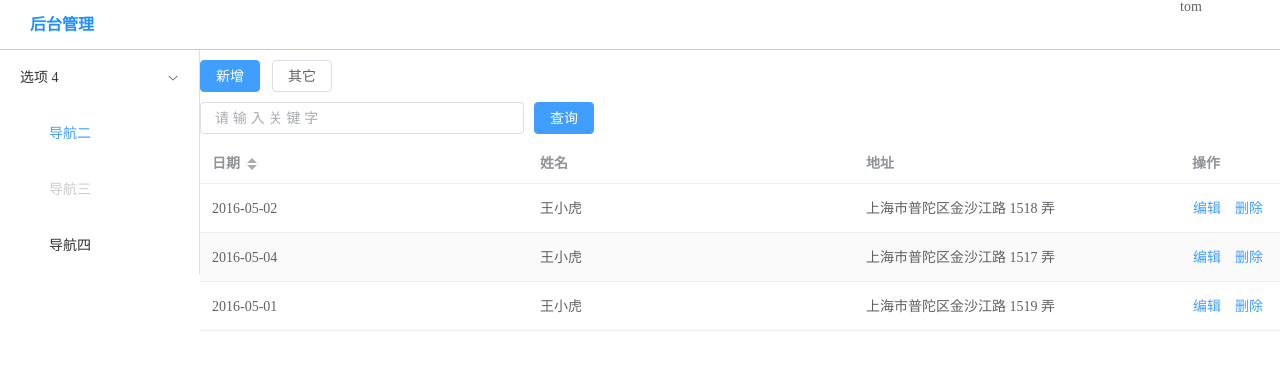
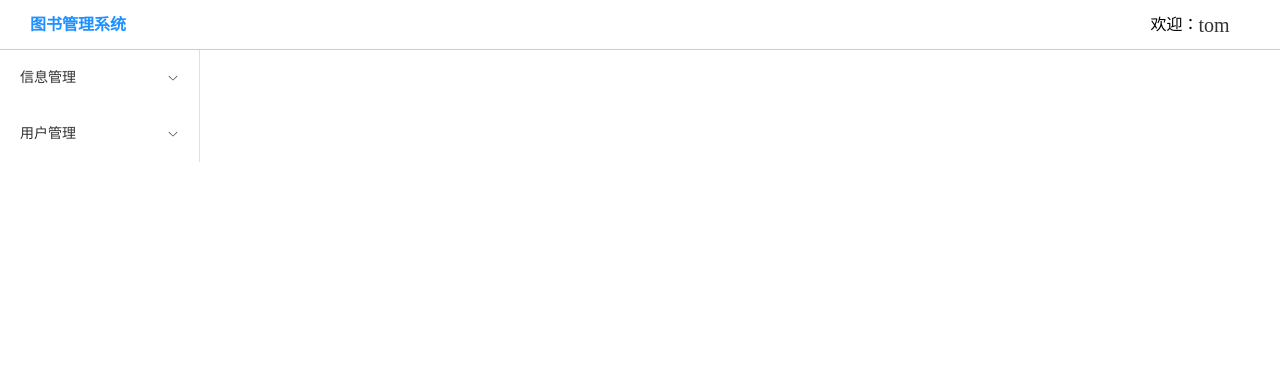
Before and after one commit to TwoTreesermu/LibMisFrontend, a Vue app: page / in a window 1280 px wide. Shown: the top 370 px of the page. Built offline with nearby package versions, Linux system fonts and the light colour scheme.

Commit message:
ermu-修改Header，Aside

```diff
--- a/src/assets/css/global.css
+++ b/src/assets/css/global.css
@@ -3,3 +3,12 @@
     padding:0;
     box-sizing: border-box;
 }
+
+.el-dropdown-link {
+    font-size: 20px; /* 增大字体大小 */
+    color: #333; /* 设置字体颜色 */
+    margin-right: 30px; /* 设置“tom”与右边界的距离为20像素 */
+}
+.el-dropdown-link:hover {
+    cursor: pointer; /* 鼠标悬停时显示手型指针 */
+}
--- a/src/components/Aside.vue
+++ b/src/components/Aside.vue
@@ -7,22 +7,18 @@
         default-active="2"
         class="el-menu-vertical-demo">
 
-      <el-sub-menu index="1-4">
-        <template #title>选项 4</template>
-        <el-menu-item index="1-4-1">选项 1</el-menu-item>
+      <el-sub-menu index="1">
+        <template #title>信息管理</template>
+        <el-menu-item index="1-1">图书管理</el-menu-item>
+        <el-menu-item index="1-2">通知管理</el-menu-item>
+        <el-menu-item index="1-3">借阅管理</el-menu-item>
+        <el-menu-item index="1-3">预约管理</el-menu-item>
       </el-sub-menu>
-      <el-menu-item index="2">
-        <i class="el-icon-menu"></i>
-        <template #title>导航二</template>
-      </el-menu-item>
-      <el-menu-item index="3" disabled>
-        <i class="el-icon-document"></i>
-        <template #title>导航三</template>
-      </el-menu-item>
-      <el-menu-item index="4">
-        <i class="el-icon-setting"></i>
-        <template #title>导航四</template>
-      </el-menu-item>
+      <el-sub-menu index="2">
+        <template #title>用户管理</template>
+        <el-menu-item index="2-1">管理员信息</el-menu-item>
+        <el-menu-item index="2-2">用户信息</el-menu-item>
+      </el-sub-menu>
     </el-menu>
   </div>
 </template>
--- a/src/components/Header.vue
+++ b/src/components/Header.vue
@@ -1,20 +1,25 @@
 <template>
   <div style="height: 50px; line-height: 50px; border-bottom: 1px solid #ccc; display:
 flex">
-    <div style="width: 200px; padding-left: 30px; font-weight: bold; color: dodgerblue">后台管理</div>
+    <div style="width: 200px; padding-left: 30px; font-weight: bold; color: dodgerblue">图书管理系统</div>
     <div style="flex: 1"></div>
-    <div style="width: 100px">
+    <div style="width: 150px; display: flex; justify-content: center; align-items: center; font-size: 16px;">
+      欢迎：
       <el-dropdown>
         <span class="el-dropdown-link">
-          tom<i class="el-icon-arrow-right"></i>
+
+          tom
+          <!--<i class="el-icon-arrow-right"></i>-->
         </span>
         <template #dropdown>
           <el-dropdown-menu>
             <el-dropdown-item>个人信息</el-dropdown-item>
+            <el-dropdown-item>修改密码</el-dropdown-item>
             <el-dropdown-item>退出登录</el-dropdown-item>
           </el-dropdown-menu>
         </template>
       </el-dropdown>
+
 
     </div>
   </div>
--- a/src/router/index.js
+++ b/src/router/index.js
@@ -3,7 +3,7 @@ import HomeView from '../views/HomeView.vue'
 
 const routes = [
   {
-    path: '/',
+    path: '/home',
     name: 'home',
     component: HomeView
   },
```
